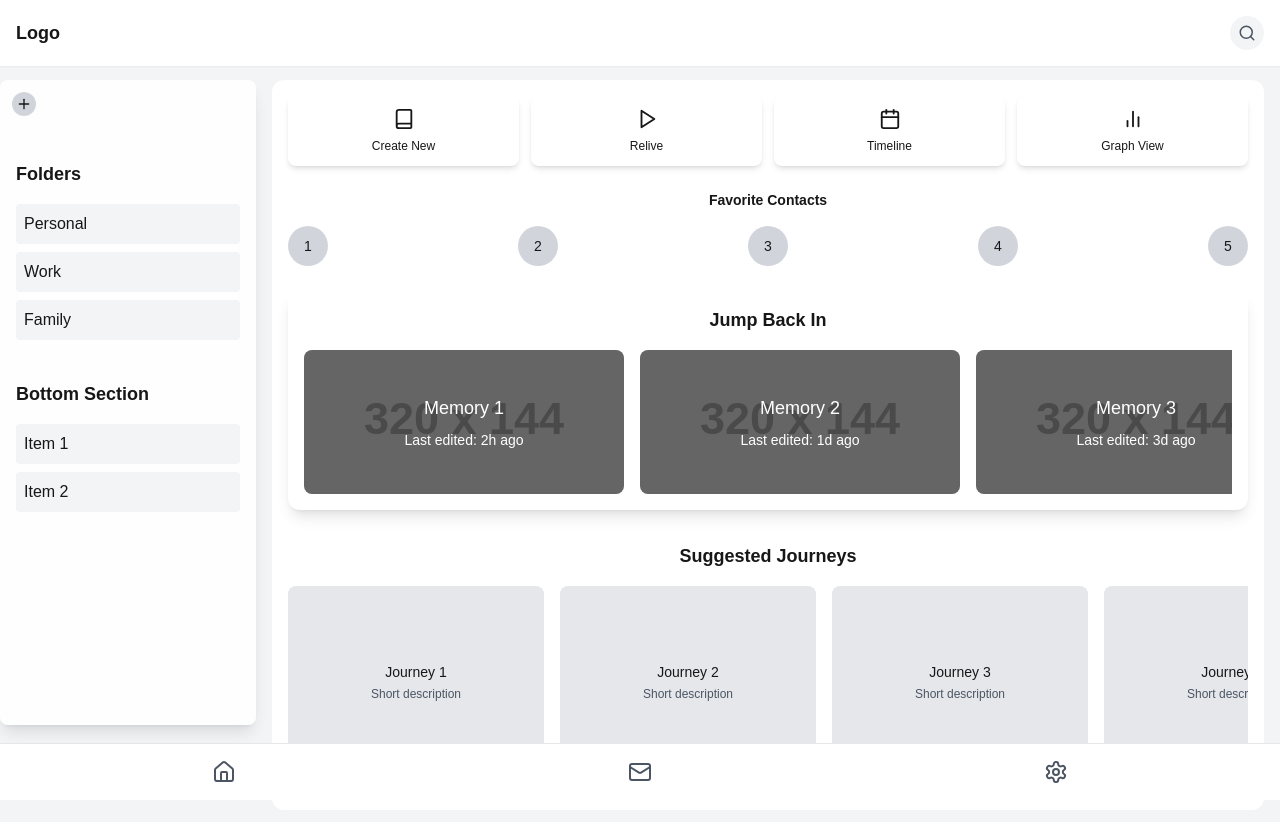
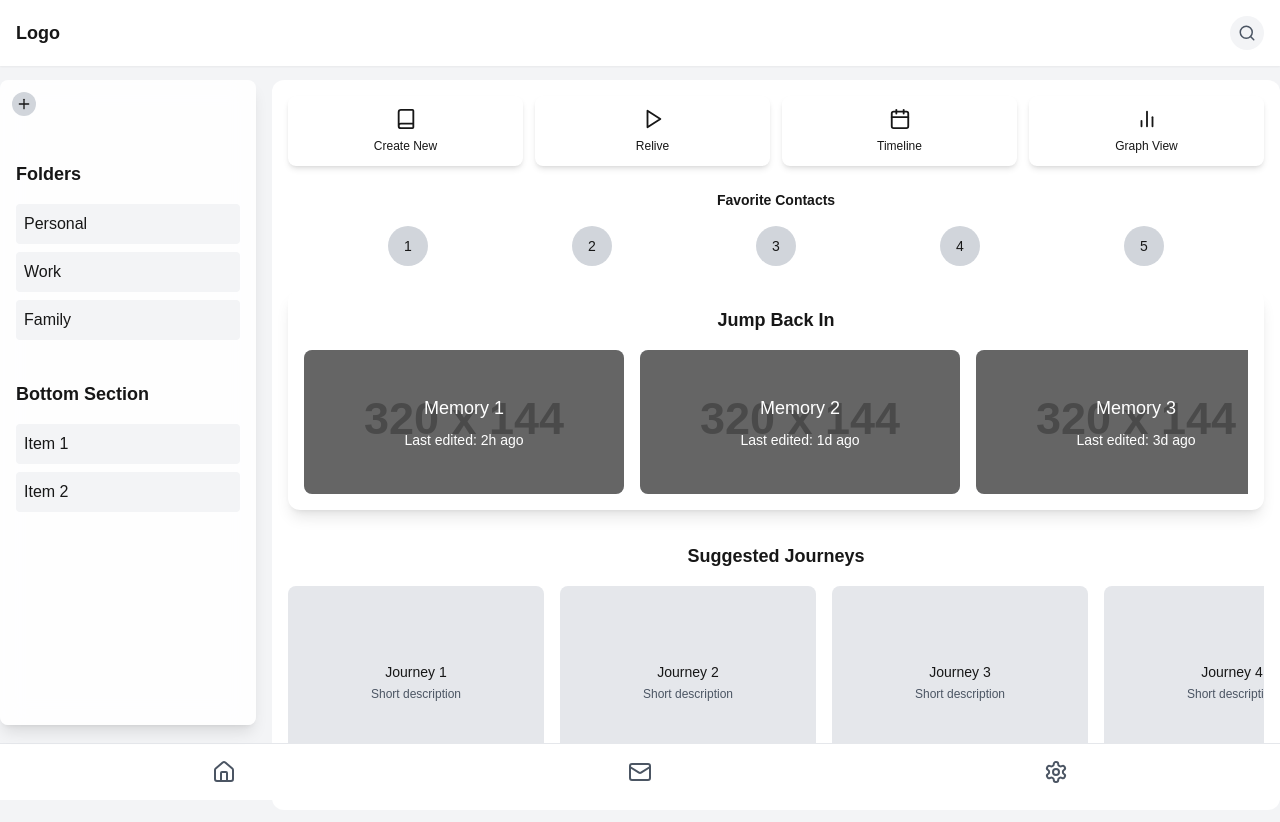
Before and after one commit to mlespinoza1/Memory-App-JS, a Next.js app: page / in a window 1280 px wide. Shown: the top 822 px of the page. Built offline with nearby package versions, Linux system fonts and the light colour scheme.

Commit message:
aligned borders stable v2.7

```diff
--- a/src/components/MobileLayout.tsx
+++ b/src/components/MobileLayout.tsx
@@ -83,7 +83,7 @@ const FavoriteContacts: React.FC = () => {
   return (
     <div className="mt-6">
       <h3 className="text-sm font-semibold mb-4 text-center">Favorite Contacts</h3>
-      <div className="flex justify-between">
+      <div className="flex justify-center gap-36">
         {[1, 2, 3, 4, 5].map((num) => (
           <div key={num} className="w-10 h-10 bg-gray-300 rounded-full flex items-center justify-center text-sm">
             {num}
@@ -182,7 +182,7 @@ const MobileLayout: React.FC = () => {
       <Sidebar isOpen={sidebarOpen} />
 
       {/* Main Content */}
-      <div className={`pt-20 px-4 flex-grow flex flex-col transition-all duration-300 ${sidebarOpen ? 'ml-64' : 'ml-0 md:ml-64'} overflow-hidden`}>
+      <div className={`pt-20 pl-4 flex-grow flex flex-col transition-all duration-300 ${sidebarOpen ? 'ml-64' : 'ml-0 md:ml-64'} overflow-hidden`}>
         <div className="bg-white rounded-xl p-4 flex flex-col h-full">
           <div className="flex-shrink-0">
             <ActionButtons />
```
